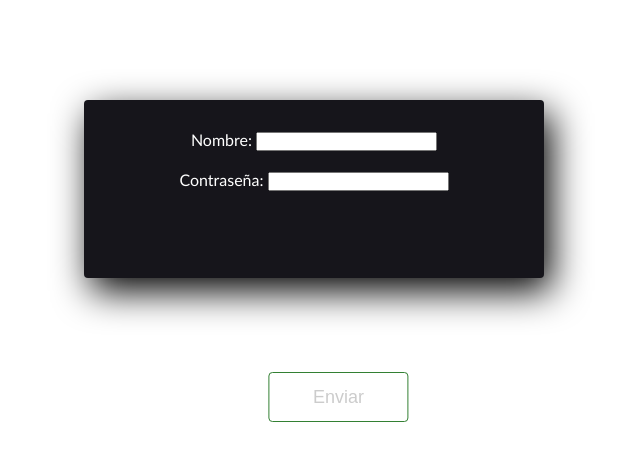
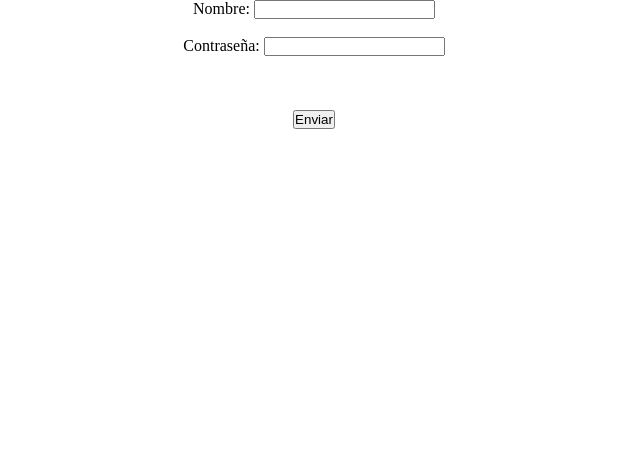
Before and after one commit to UPB-Grupo-7/SPRINT-A, a plain HTML site: page registro.html in a window 1280 px wide. Shown: the whole page, without its empty margins (326-966 px from the left). Drawn offline with Linux system fonts and the light colour scheme.

Commit message:
Update estilos.css

```diff
--- a/estilos.css
+++ b/estilos.css
@@ -134,130 +134,3 @@ button:hover::after {
     padding: 1em;
     margin-top: 20px;
 }
-
-
-/* DANIELA ZUÑIGA PINO*/
-
-#form_registro_usuario {
-    width: 400px;
-    background: #16151b;
-    padding: 30px;
-    margin: auto;
-    margin-top: 100px;
-    border-radius: 4px;
-    font-family: 'calibri';
-    color: white;
-    box-shadow: 7px 13px 37px #000;
-}
-
-#form_registro_usuario h4 {
-    font-size: 22px;
-    margin-bottom: 20px;
-}
-
-.controls {
-    width: 100%;
-    background: #1b1922;
-    padding: 10px;
-    border-radius: 4px;
-    margin-bottom: 16px;
-    border: 1px solid #16151b;
-    font-family: 'calibri';
-    font-size: 18px;
-    color: white;
-}
-
-#form_registro_usuario p {
-    height: 40px;
-    text-align: center;
-    font-size: 18px;
-    line-height: 40px;
-}
-
-#form_registro_usuario a {
-    color: white;
-    text-decoration: none;
-}
-
-#form_registro_usuario a:hover {
-    color: white;
-    text-decoration: underline;
-}
-
-#btn_enviar_registro {
-    position: absolute;
-    top: 94%;
-    left: 19%;
-    transform: translate(251%, -760%);
-}
-
-#btn_enviar_registro {
-    background: none;
-    color: #ccc;
-    width: 140px;
-    height: 50px;
-    border: 1px solid #338033;
-    font-size: 18px;
-    border-radius: 4px;
-    transition: .6s;
-    overflow: hidden;
-}
-
-#btn_enviar_registro:focus {
-    outline: none;
-}
-
-#btn_enviar_registro::before {
-    content: '';
-    display: block;
-    position: absolute;
-    background: rgba(255, 255, 255, .5);
-    width: 60px;
-    height: 100%;
-    left: 0;
-    top: 0;
-    opacity: .5s;
-    filter: blur(30px);
-    transform: translateX(-130px) skewX(-15deg);
-}
-
-#btn_enviar_registro::after {
-    content: '';
-    display: block;
-    position: absolute;
-    background: rgba(255, 255, 255, .2);
-    width: 30px;
-    height: 100%;
-    left: 30px;
-    top: 0;
-    opacity: 0;
-    filter: blur(30px);
-    transform: translate(-100px) scaleX(-15deg);
-}
-
-#btn_enviar_registro:hover {
-    background: #338033;
-    cursor: pointer;
-}
-
-#btn_enviar_registro:hover:before {
-    transform: translateX(300px) skew(-15deg);
-    opacity: .6;
-    transition: .7s;
-}
-
-#btn_enviar_registro:hover::after {
-    transform: translateX(300px) skew(-15deg);
-    opacity: 1;
-    transition: .7s;
-}
-
-#in_usuario{
-    color: rgba(255, 255, 255, 0.9);
-    text-align: center;
-}
-
-#in_contrasena{
-    color: rgba(255, 255, 255, 0.9);
-    text-align: center;
-}
```
